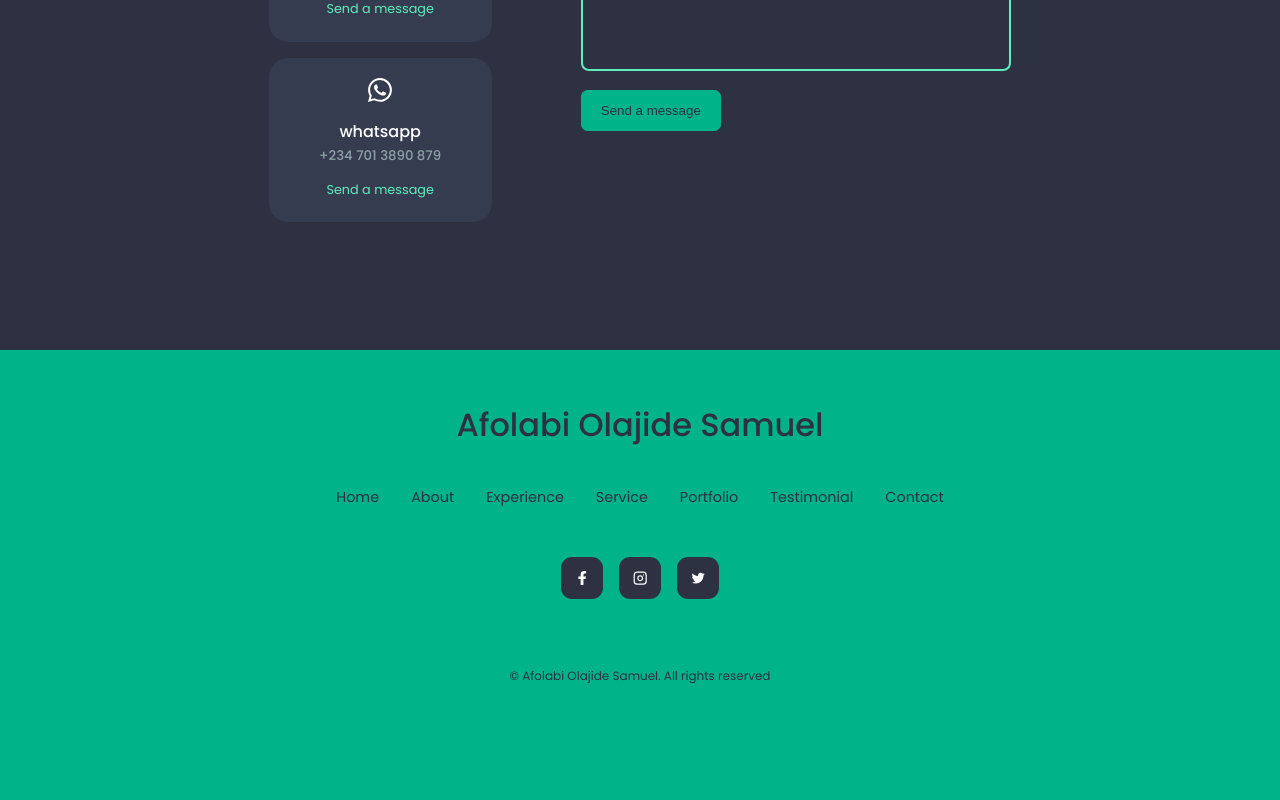
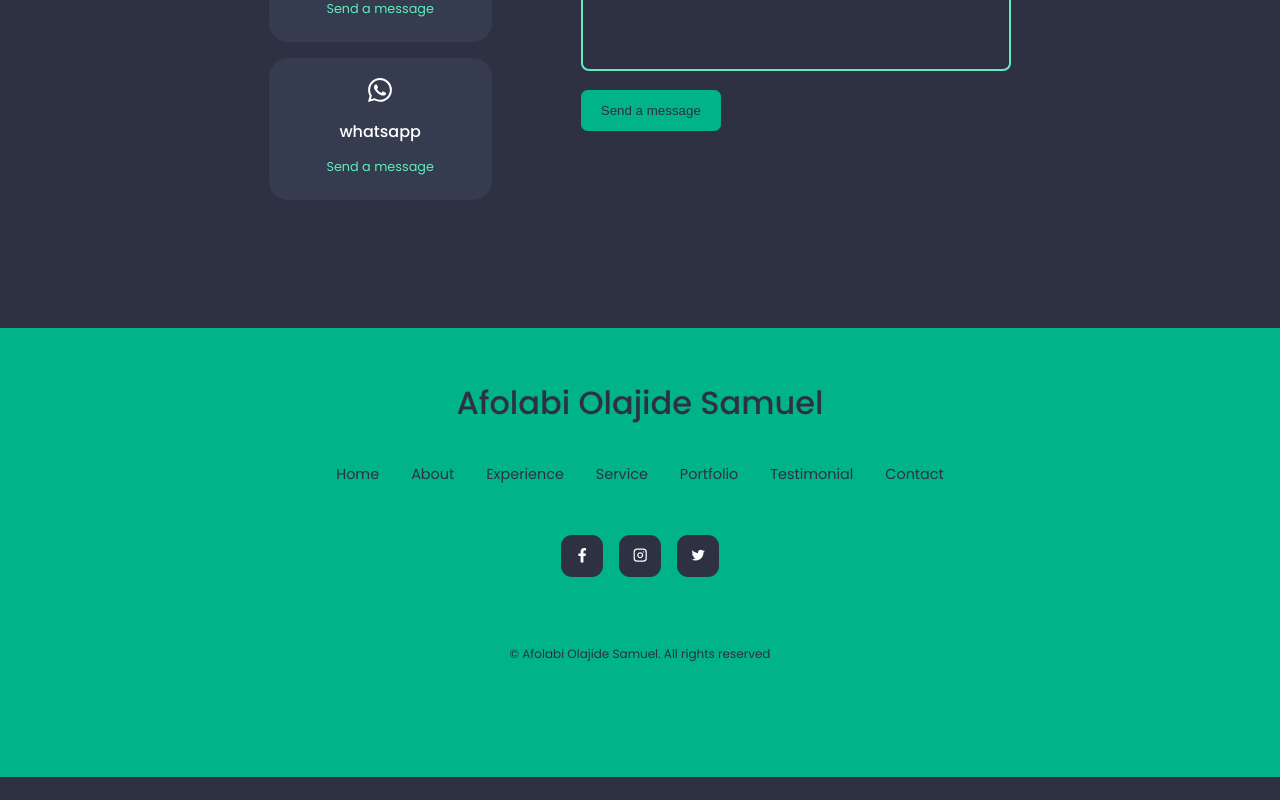
Before and after one commit to devvspaces/simple-portfolio, a React (Create React App) app: page / in a window 1280 px wide. Shown: the part 3746-4546 px from the top of the page. After the commit the page ends 4523 px from the top, so only its background shows below. Built offline with nearby package versions, Linux system fonts and the light colour scheme.

Commit message:
Updated Contact section - Whatsapp link

```diff
--- a/src/components/contact/Contact.jsx
+++ b/src/components/contact/Contact.jsx
@@ -51,8 +51,8 @@ const Contact = () => {
           <article className="contact__option">
             <BsWhatsapp className='contact__option-icon' />
             <h4>whatsapp</h4>
-            <h5 className='text-light'>+234 701 3890 879</h5>
-            <a href="https://api.whatsapp.com/send?phone=+2347013890879" target="_blank" rel="noreferrer">Send a message</a>
+            {/* <h5 className='text-light'>+234 701 3890 879</h5> */}
+            <a href="https://wa.link/glt1x5" target="_blank" rel="noreferrer">Send a message</a>
           </article>
         </div>
         {/* end of conatct options */}
```
Also changed, not shown: 1 other file (tests, documents, lock files or other folders).
